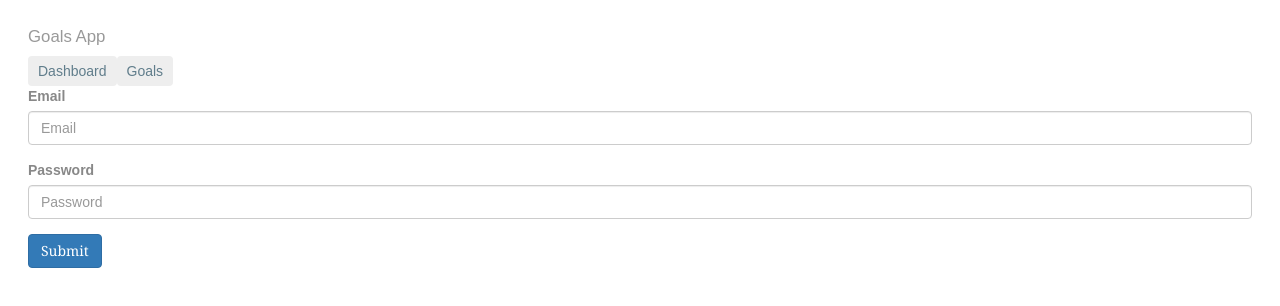
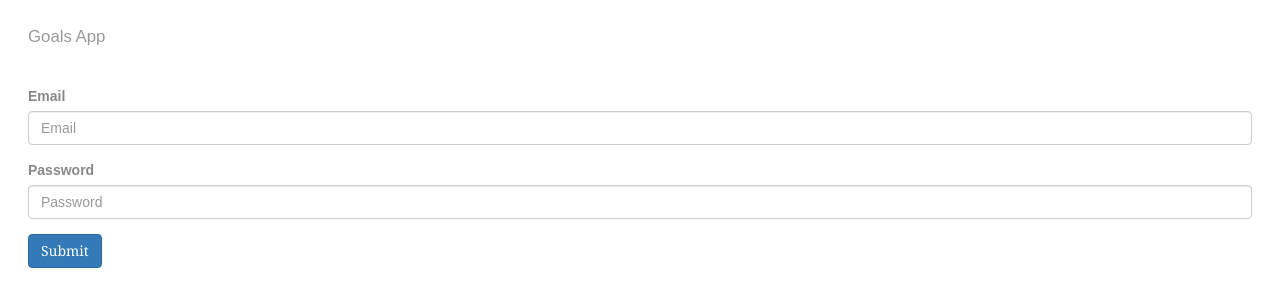
Before and after one commit to VinnieVendemia/goals-app-angular, an Angular app: page /login in a window 1280 px wide. Shown: the top 306 px of the page. Built offline with nearby package versions, Linux system fonts and the light colour scheme; what angular-in-memory-web-api would draw is missing.

Commit message:
Comment out nav in AppComponent

```diff
--- a/src/app/components/app/app.component.html
+++ b/src/app/components/app/app.component.html
@@ -1,6 +1,8 @@
 <h1>{{title}}</h1>
-<nav>
-  <a routerLink="/dashboard" routerLinkActive="active">Dashboard</a>
-  <a routerLink="/goals" routerLinkActive="active">Goals</a>
-</nav>
+<!-- <nav> -->
+  <!-- <a routerLink="/dashboard" routerLinkActive="active">Dashboard</a> -->
+  <!-- <a routerLink="/goals" routerLinkActive="active">Goals</a> -->
+<!-- </nav> -->
+<br>
+<br>
 <router-outlet></router-outlet>
```
